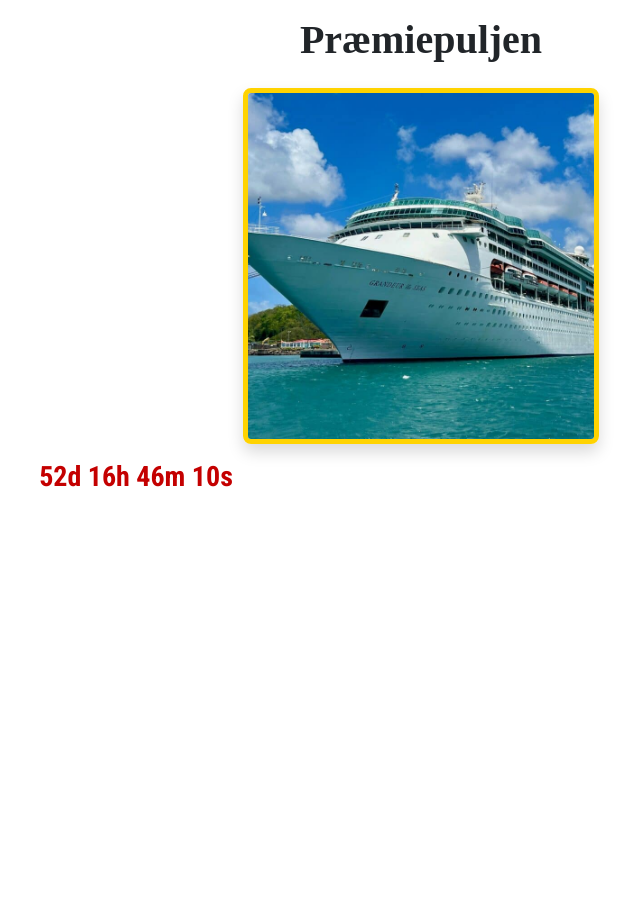
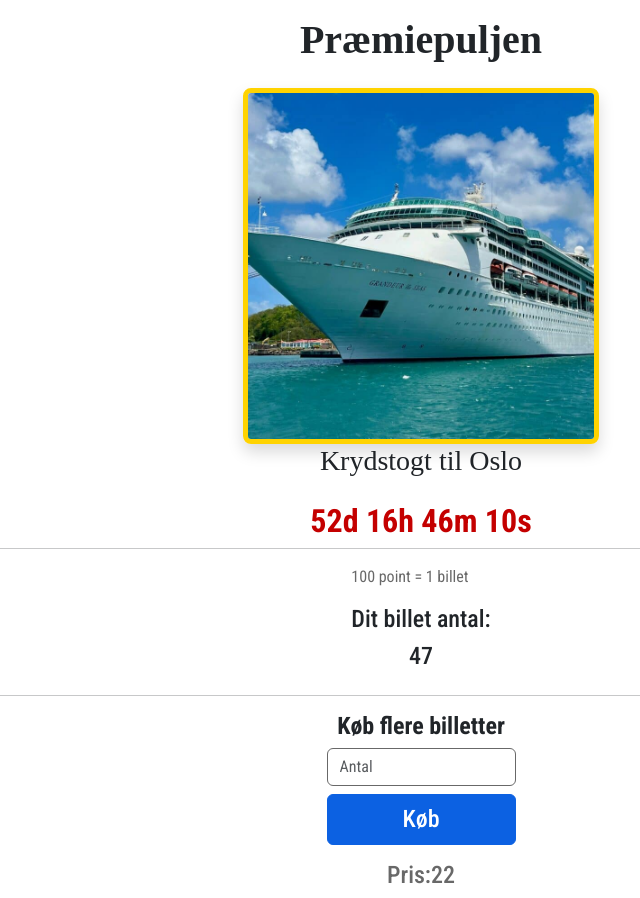
Before and after one commit to TohmasKronborg/DanskFolkehjaelpsMedlemsApp, a PHP site: page /praemiepuljen.php in a window 1280 px wide. Shown: the whole page, without its empty margins (219-859 px from the left). Before the commit the page ends 487 px from the top, so only its background shows below. Run offline with PHP 8.4, Linux system fonts and the light colour scheme; style sheets or scripts are compiled from the project's sources; some web fonts are replaced.

Commit message:
Base for pramiepuljen.php finished

```diff
--- a/css/styles.scss
+++ b/css/styles.scss
@@ -19,6 +19,7 @@ $custom-colors: (
 	"mint": #b0ffc5,
 	"gul": #ffd300,
 	"darkRed": #c40000,
+	"gray": #686868,
 );
 
 $theme-colors: map-merge($theme-colors, $custom-colors);
--- a/praemiepuljen.php
+++ b/praemiepuljen.php
@@ -23,7 +23,7 @@ require "settings/init.php";
 
 <body>
 
-<div class="container d-flex justify-content-center flex-column">
+<div class="container d-flex justify-content-center flex-column"> <!-- gør dig klar til at se noget ækelt kode (som jeg helt klart kunne have lavet på en bedre måde) -->
     <div class="row mt-3 mb-3">
         <div class="col d-flex justify-content-center">
             <p class="instrument fw-bold h1">Præmiepuljen</p>
@@ -36,12 +36,55 @@ require "settings/init.php";
             </div>
         </div>
     </div>
+    <div class="row d-flex justify-content-center flex-row">
+        <div class="col d-flex justify-content-center">
+            <p class="instrument h3">Krydstogt til Oslo</p>
+        </div>
+    </div>
     <div class="row mt-3 d-flex justify-content-center flex-row">
         <div class="col d-flex justify-content-center">
-            <div id="countdown" class="text-darkRed fw-bolder h3"></div>
+            <div id="countdown" class="text-darkRed fw-bolder h2"></div>
         </div>
-        <div class="col"
         <hr>
+    </div>
+    <div
+</div>
+
+<div class="container-fluid d-flex justify-content-center">
+    <div class="row d-flex flex-column">
+        <div class="col-12">
+            <p class="text-gray">100 point = 1 billet</p>
+        </div>
+        <div class="col-12 d-flex justify-content-center">
+            <p class="h4">Dit billet antal:</p>
+        </div>
+        <div class="col-12 d-flex justify-content-center">
+            <p class="h4">47</p> <!-- tallet skal erstattes med noget php halløjsa når databasen er sat op -->
+        </div>
+    </div>
+</div>
+
+<hr>
+
+<div class="container-fluid d-flex justify-content-center">
+    <div class="row d-flex flex-column">
+        <div class="col-12 d-flex justify-content-center">
+            <p class="h4 fw-bolder">Køb flere billetter</p>
+        </div>
+        <div class="col-12 d-flex justify-content-center">
+            <input class="form-control border-gray" type="text" placeholder="Antal" aria-label="antal billetter">
+        </div>
+        <div class="col-12 d-flex justify-content-center mt-2">
+            <div class="d-grid gap-2 w-100">
+                <button class="btn btn-primary" type="button">
+                    <p class="h4 d-flex mb-1 mt-1 justify-content-center">Køb</p>
+                </button>
+            </div>
+        </div>
+        <div class="col-12 d-flex justify-content-center mt-3">
+            <p class="text-gray h4">Pris: </p>
+            <p class="text-gray h4">22</p> <!-- Igen, når databasen er sat op, så kan vi lave noget php her der udregner prisen. -->
+        </div>
     </div>
 </div>
 
@@ -49,7 +92,6 @@ require "settings/init.php";
 <script src="https://cdn.jsdelivr.net/npm/bootstrap@5.3.3/dist/js/bootstrap.bundle.min.js"></script>
 
 <script>
-    // Set your target date/time here
     const countdownDate = new Date("2025-07-11T23:59:59").getTime();
 
     const timer = setInterval(() => {
@@ -58,7 +100,7 @@ require "settings/init.php";
 
         if (distance < 0) {
             clearInterval(timer);
-            document.getElementById("countdown").innerHTML = "Countdown expired";
+            document.getElementById("countdown").innerHTML = "En vinder er blevet trukket!";
             return;
         }
 
```
